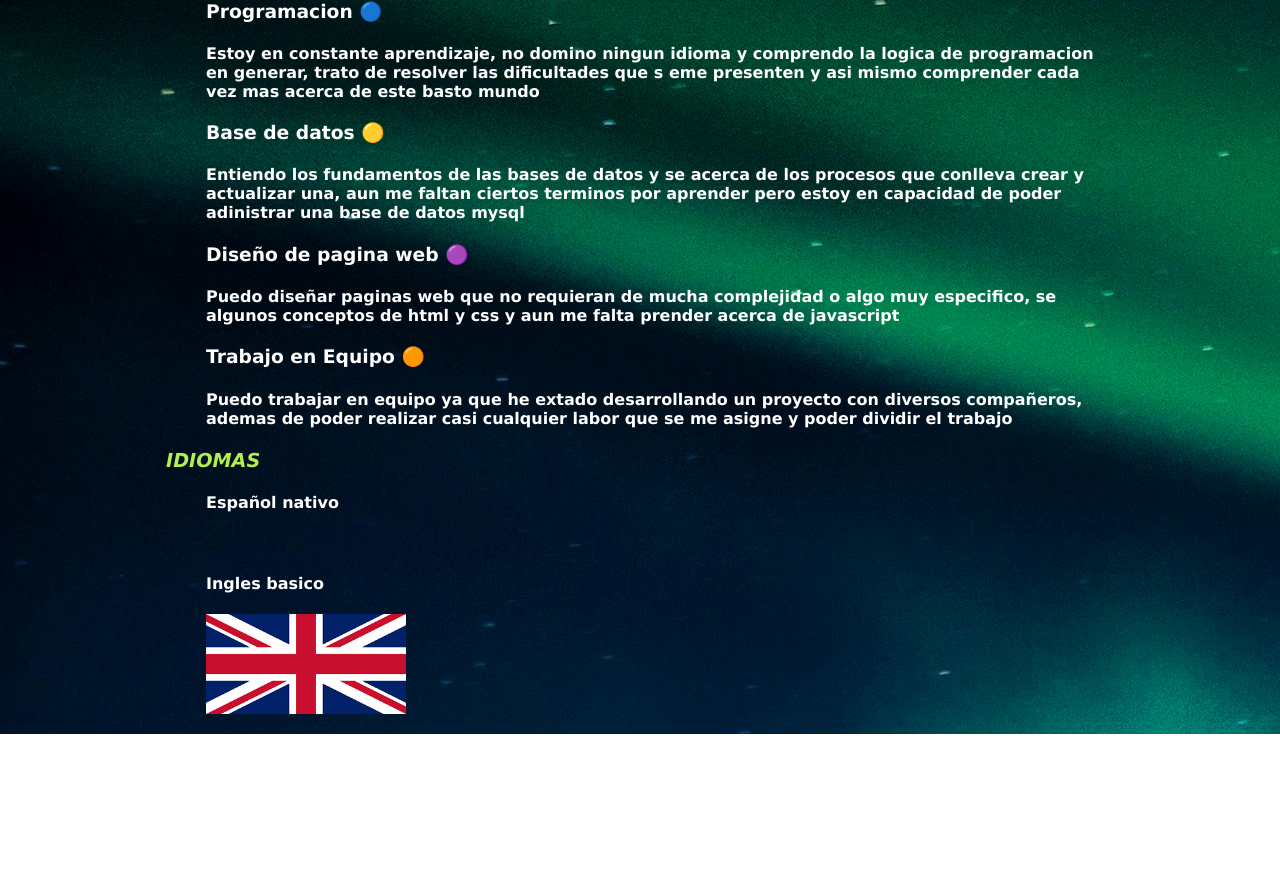
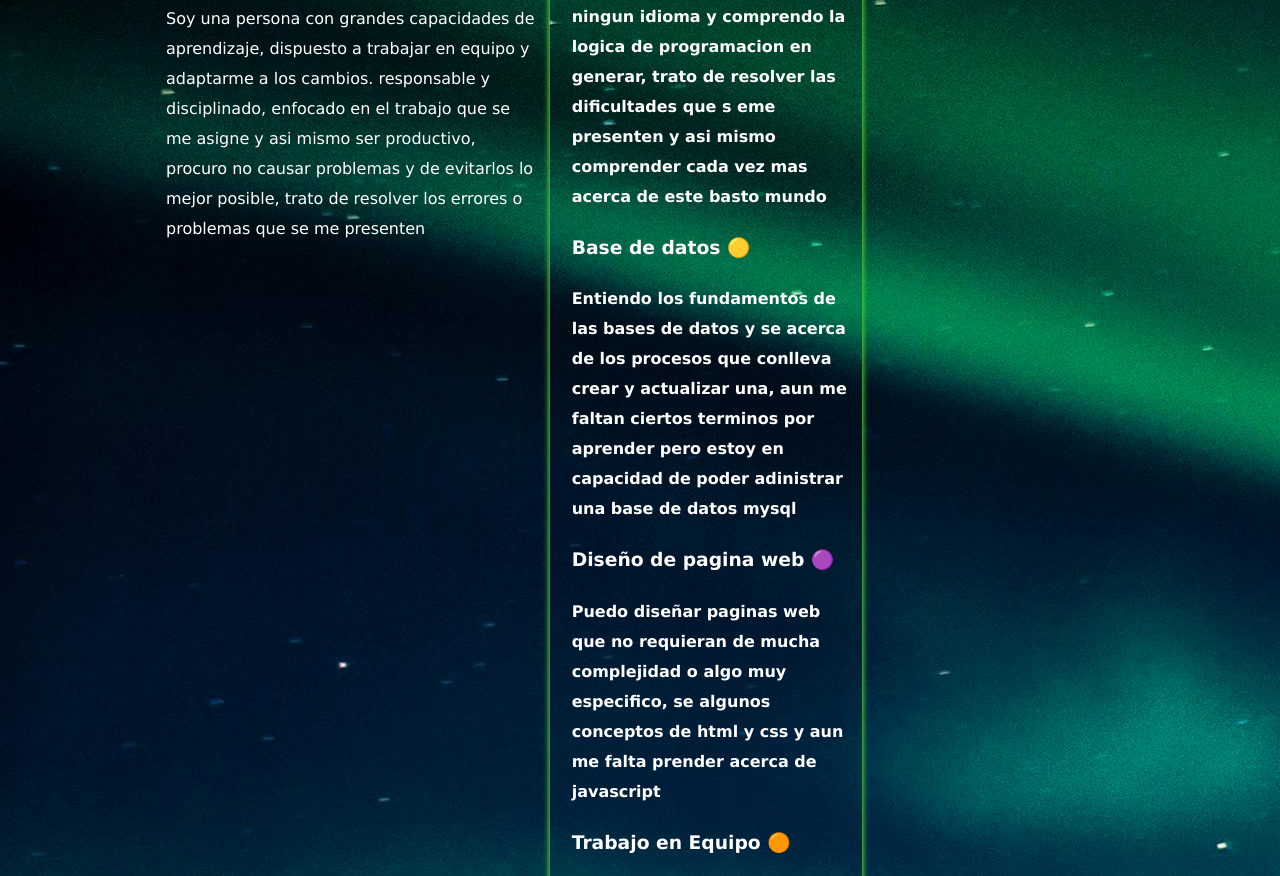
Before and after one commit to JDavid237/JDavid237.github.io, a plain HTML site: page pag/Perfil.html in a window 1280 px wide. Shown: the part 585-1461 px from the top of the page. Before the commit the page ends 1319 px from the top, so only its background shows below. Drawn offline with Linux system fonts and the light colour scheme.

Commit message:
Add files via upload

```diff
--- a/css/style.css
+++ b/css/style.css
@@ -9,6 +9,7 @@ body{
     color: white;
 }
 
+/* Header General */
 header{
     font-size: large;
     border: 2px solid white;
@@ -18,6 +19,8 @@ header{
     text-shadow: 0 0 10px green, 0 0 12px greenyellow;
     animation: titleneon 2s infinite;
 }
+
+/* Nav General */
 nav{
     margin: 10px;
     width: 100%;
@@ -105,6 +108,7 @@ footer {
 
   }
 
+/* Resumen */
 .main{
     width: 75%;
     margin: 15px auto;
@@ -183,6 +187,18 @@ footer {
     text-decoration: none;
 }
 
+/* Perfil */
+.miperfil{
+    display: flex;
+    line-height: 30px;
+}
+
+.pag21{
+    flex: 2 1 auto;
+}
+.skill{
+    margin: 0 0 0 -30px;
+}
 @keyframes neonyellow{
     0%{
         box-shadow: 0 0 10px rgb(255, 241, 47),  0 0 12px rgb(255, 241, 47)
--- a/pag/Perfil.html
+++ b/pag/Perfil.html
@@ -23,7 +23,8 @@
       </nav>
 
     <main class="main">
-         <section>
+         <section class="miperfil">
+         <div class="yo">
           <div>
             <h2>JUAN DAVID SILVA ACEVEDO</h2>
             <h3>Analista y Desarrollador de Software</h3>
@@ -38,31 +39,32 @@
               disciplinado, enfocado en el trabajo que se me asigne y asi mismo ser productivo, procuro no causar problemas y de evitarlos lo mejor posible, trato de resolver los errores o problemas que se me presenten
             </p>
           </article>
+        </div>
 
-          <article>
+          <article class="pag21 pag2" >
             <h2>HABILIDADES</h2>
             <ul>
-              <li>
+              <li class="skill">
                 <h3>Ingles 🟢</h3>
                 <h4>Mi dominio de ingles es basico y estoy en el aprendizaje del mismo, entiendo algunas cosas relacionadas a la programacion</h4>
             </li>
 
-              <li>
+              <li class="skill">
                 <h3>Programacion 🔵</h3>
                 <h4>Estoy en constante aprendizaje, no domino ningun idioma y comprendo la logica de programacion en generar, trato de resolver las dificultades que s eme presenten y asi mismo comprender cada vez mas acerca de este basto mundo</h4>
             </li>
 
-              <li>
+              <li class="skill">
                 <h3>Base de datos 🟡</h3>
                 <h4>Entiendo los fundamentos de las bases de datos y se acerca de los procesos que conlleva crear y actualizar una, aun me faltan ciertos terminos por aprender pero estoy en capacidad de poder adinistrar una base de datos mysql</h4>
             </li>
 
-              <li>
+              <li class="skill">
                 <h3>Diseño de pagina web 🟣</h3>
                 <h4>Puedo diseñar paginas web que no requieran de mucha complejidad o algo muy especifico, se algunos conceptos de html y css y aun me falta prender acerca de javascript</h4>
               </li>
 
-              <li>
+              <li class="skill">
                 <h3>Trabajo en Equipo 🟠</h3>
                 <h4>Puedo trabajar en equipo ya que he extado desarrollando un proyecto con diversos compañeros, ademas de poder realizar casi cualquier labor que se me asigne y poder dividir el trabajo</h4>
             </li>
@@ -70,7 +72,7 @@
             </ul>
           </article>
 
-          <article>
+          <article class="idioma">
             <h2>IDIOMAS</h2>
             <ul>
               <li><h4>Español nativo</h4>  <img src="..\img\img2.png" alt="" width="200px"></li>
```
